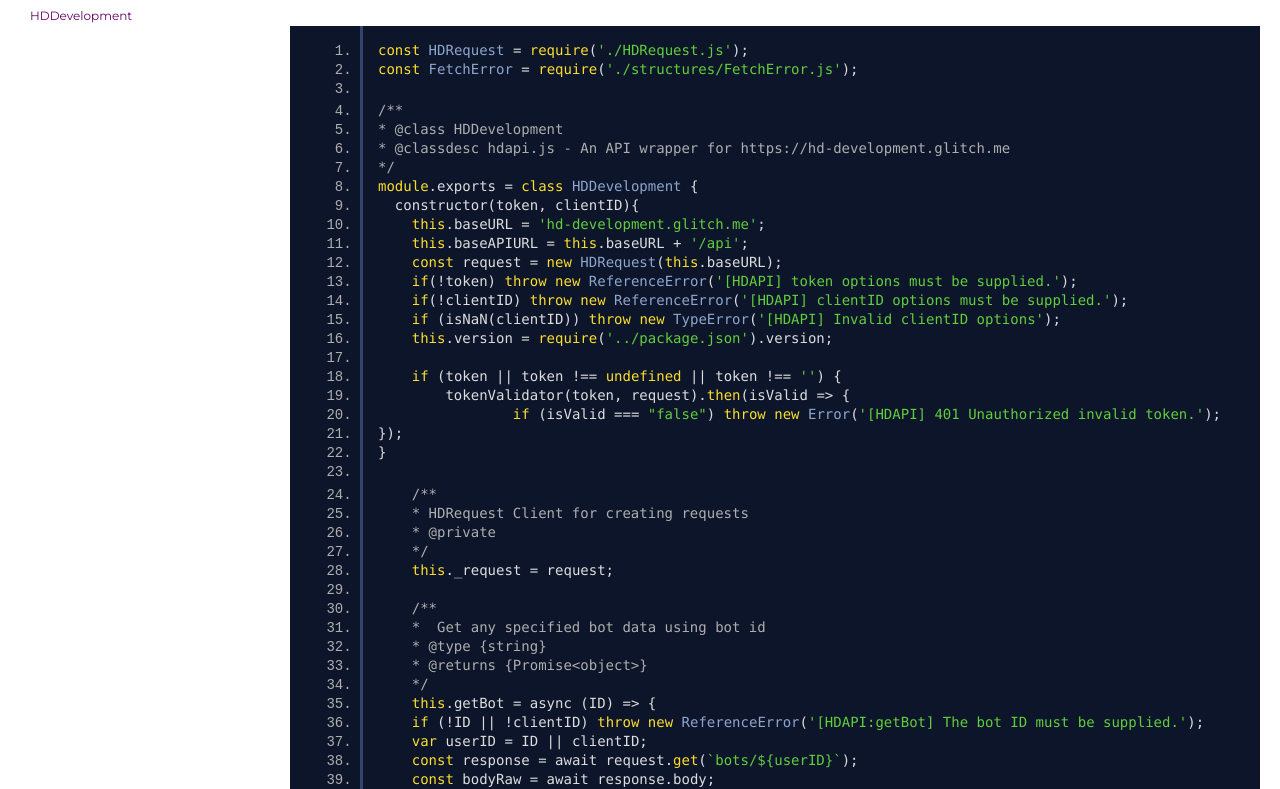
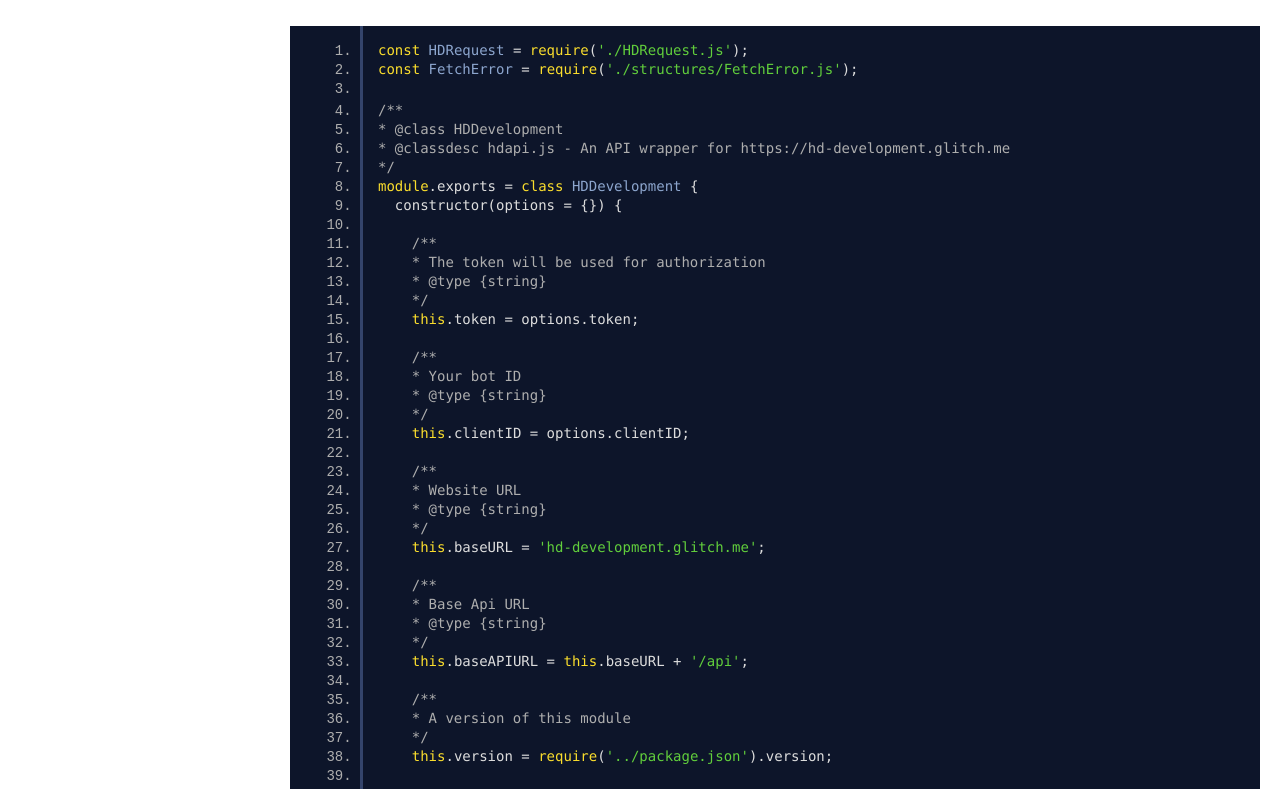
Before and after one commit to HD-Development/hdapi.js, a website: page docs/HDDevelopment.js.html in a window 1280 px wide. Shown: the part 118-907 px from the top of the page. Drawn offline with Linux system fonts and the light colour scheme.

Commit message:
Cleaning code

```diff
--- a/docs/HDDevelopment.html
+++ b/docs/HDDevelopment.html
@@ -29,8 +29,6 @@
 <label for="nav-trigger" class="overlay"></label>
 
 <nav >
-
-    <input type="text" id="nav-search" placeholder="Search" />
 
     <h2><a href="index.html">Home</a></h2><h3>Classes</h3><ul><li><a href="HDDevelopment.html">HDDevelopment</a></li></ul>
 </nav>
@@ -183,15 +181,13 @@
 <br class="clear">
 
 <footer>
-    Documentation generated by <a href="https://github.com/jsdoc3/jsdoc">JSDoc 3.6.2</a> on Thu Jun 27 2019 01:30:17 GMT+0000 (Coordinated Universal Time) using the <a href="https://github.com/clenemt/docdash">docdash</a> theme.
+    Documentation generated by <a href="https://github.com/jsdoc3/jsdoc">JSDoc 3.6.2</a> on Thu Jun 27 2019 02:10:51 GMT+0000 (Coordinated Universal Time) using the <a href="https://github.com/clenemt/docdash">docdash</a> theme.
 </footer>
 
 <script>prettyPrint();</script>
 <script src="scripts/polyfill.js"></script>
 <script src="scripts/linenumber.js"></script>
 
-<script src="scripts/search.js" defer></script>
-
 
 
 </body>
--- a/docs/HDDevelopment.js.html
+++ b/docs/HDDevelopment.js.html
@@ -30,8 +30,6 @@
 
 <nav >
 
-    <input type="text" id="nav-search" placeholder="Search" />
-
     <h2><a href="index.html">Home</a></h2><h3>Classes</h3><ul><li><a href="HDDevelopment.html">HDDevelopment</a></li></ul>
 </nav>
 
@@ -55,20 +53,48 @@ const FetchError = require('./structures/FetchError.js');
 * @classdesc hdapi.js - An API wrapper for https://hd-development.glitch.me
 */
 module.exports = class HDDevelopment {
-  constructor(token, clientID){
+  constructor(options = {}) {
+
+    /**
+    * The token will be used for authorization
+    * @type {string}
+    */
+    this.token = options.token;
+
+    /**
+    * Your bot ID
+    * @type {string}
+    */
+    this.clientID = options.clientID;
+
+    /**
+    * Website URL
+    * @type {string}
+    */
     this.baseURL = 'hd-development.glitch.me';
+
+    /**
+    * Base Api URL
+    * @type {string}
+    */
     this.baseAPIURL = this.baseURL + '/api';
-    const request = new HDRequest(this.baseURL);
-    if(!token) throw new ReferenceError('[HDAPI] token options must be supplied.');
-    if(!clientID) throw new ReferenceError('[HDAPI] clientID options must be supplied.');
-    if (isNaN(clientID)) throw new TypeError('[HDAPI] Invalid clientID options');
+
+    /**
+    * A version of this module
+    */
     this.version = require('../package.json').version;
 
-    if (token || token !== undefined || token !== '') {
-	tokenValidator(token, request).then(isValid => {
-		if (isValid === "false") throw new Error('[HDAPI] 401 Unauthorized invalid token.');
-});
-}
+    const request = new HDRequest(this.baseURL);
+    if (!this.token) throw new ReferenceError('[HDAPI] token options must be supplied');
+    if (typeof this.token !== 'string') throw new TypeError('[HDAPI] token must be a string');
+    if (!this.clientID) throw new ReferenceError('[HDAPI] clientID options must be supplied');
+    if (typeof this.clientID !== 'string') throw new TypeError('[HDAPI] clientID must be a string');
+
+    if (this.token || this.token !== undefined || this.token !== '') {
+      tokenValidator(this.token, request).then(isValid => {
+        if (isValid === "false") throw new Error('[HDAPI] 401 Unauthorized invalid token.');
+       });
+     }
 
     /**
     * HDRequest Client for creating requests
@@ -77,13 +103,13 @@ module.exports = class HDDevelopment {
     this._request = request;
 
     /**
-    *  Get any specified bot data using bot id
-    * @type {string}
+    *  Get any specified bot data using bot ID
+    * @param {string} ID
     * @returns {Promise&lt;object>}
     */
     this.getBot = async (ID) => {
-    if (!ID || !clientID) throw new ReferenceError('[HDAPI:getBot] The bot ID must be supplied.');
-    var userID = ID || clientID;
+    if (!ID || !this.clientID) throw new ReferenceError('[HDAPI:getBot] The bot ID must be supplied.');
+    var userID = ID || this.clientID;
     const response = await request.get(`bots/${userID}`);
     const bodyRaw = await response.body;
     if (bodyRaw.error === "bot_not_found")  throw new FetchError('[HDAPI] Bot not found');
@@ -123,13 +149,27 @@ module.exports = class HDDevelopment {
     }
   };
 
-  async function tokenValidator(token, request) { //eslint-disable-line no-unused-vars
+  /**
+  * API access token validator
+  * @param {string} token
+  * @param {object} request
+  * @private
+  * @returns {Promise&lt;boolean>}
+  */
+async function tokenValidator(token, request) { //eslint-disable-line no-unused-vars
     var response = await request.post('authorize', { token: token });
     var body = await response.body;
     if (body.valid === false) return "false";
     else return "true";
 }
 
+ /**
+ * Fetching the user - using to fetching the owner of the bot
+ * @param {string} userID
+ * @param {object} request
+ * @private
+ * @returns {Promise&lt;object>}
+ */
 async function fetchUser(userID, request) {
     let { body: user } = await request.get(`fetchUser?id=${userID}`);
 
@@ -169,15 +209,13 @@ async function fetchUser(userID, request) {
 <br class="clear">
 
 <footer>
-    Documentation generated by <a href="https://github.com/jsdoc3/jsdoc">JSDoc 3.6.2</a> on Thu Jun 27 2019 01:30:17 GMT+0000 (Coordinated Universal Time) using the <a href="https://github.com/clenemt/docdash">docdash</a> theme.
+    Documentation generated by <a href="https://github.com/jsdoc3/jsdoc">JSDoc 3.6.2</a> on Thu Jun 27 2019 02:10:51 GMT+0000 (Coordinated Universal Time) using the <a href="https://github.com/clenemt/docdash">docdash</a> theme.
 </footer>
 
 <script>prettyPrint();</script>
 <script src="scripts/polyfill.js"></script>
 <script src="scripts/linenumber.js"></script>
 
-<script src="scripts/search.js" defer></script>
-
 
 
 </body>
```
Also changed, not shown: docs/index.html (+1 -5 lines), src/HDDevelopment.js (+57 -15 lines).
